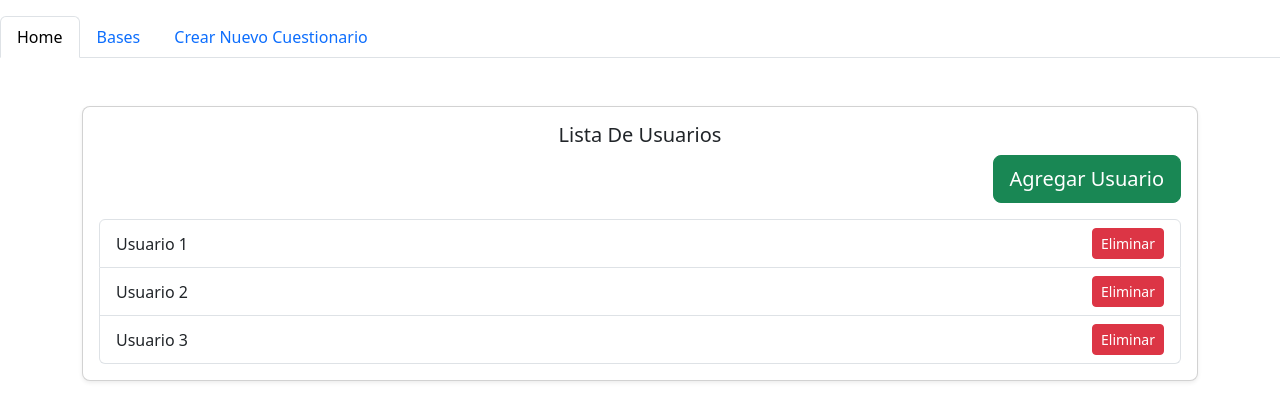
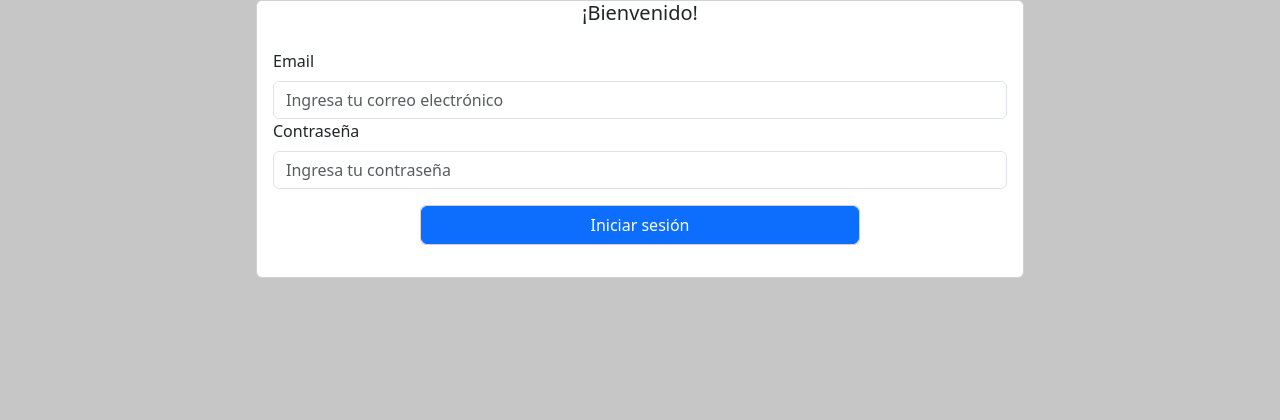
Before and after one commit to LuisSoria31/PROYECTO_FORMULARIOS, a React (Create React App) app: page /login in a window 1280 px wide. Shown: the top 420 px of the page. Built offline with nearby package versions, Linux system fonts and the light colour scheme.

Commit message:
Creacion del Login y del archivo del ruteo

```diff
--- a/package.json
+++ b/package.json
@@ -10,6 +10,7 @@
     "react": "^18.3.1",
     "react-bootstrap": "^2.10.4",
     "react-dom": "^18.3.1",
+    "react-router-dom": "^6.26.2",
     "react-scripts": "5.0.1",
     "web-vitals": "^2.1.4"
   },
--- /dev/null
+++ b/src/Login.js
@@ -0,0 +1,51 @@
+import { useState } from "react";
+import { Button, Card, Container, Form} from "react-bootstrap";
+
+const Login=()=>{
+
+const [datos, setDatos]=useState({})
+
+const recogerDatos=(e)=>{
+e.preventDefault()
+let datosN = datos
+datosN[e.target.name]=e.target.value
+setDatos(datosN)
+console.log(datos)
+}
+
+return(
+<>
+    <Container  style={{ backgroundColor: '#c6c6c6 ',height: '100vh',overflow:'auto'}} fluid className='p-0 m-0'>
+        <Card style={{width:'60%'}} className="mx-auto my-auto">
+            <Card.Title className="text-center">¡Bienvenido!</Card.Title>
+            <Card.Body>
+                <Form>
+                    <Form.Group>
+                        <Form.Label>Email</Form.Label>
+                        <Form.Control onChange={recogerDatos} type="email" name='email' placeholder="Ingresa tu correo electrónico"></Form.Control>
+                    </Form.Group>
+
+                    <Form.Group>
+                        <Form.Label>Contraseña</Form.Label>
+                        <Form.Control onChange={recogerDatos} type="password" name='password' placeholder="Ingresa tu contraseña"></Form.Control>
+                    </Form.Group>
+                </Form>
+                <Card style={{width:'60%'}} className="mx-auto my-3">
+                    <Button>Iniciar sesión</Button>
+                </Card>
+
+
+
+            </Card.Body>
+        </Card>
+
+    </Container>
+
+
+</>
+);
+
+
+}
+
+export default Login;
--- a/src/index.js
+++ b/src/index.js
@@ -1,16 +1,31 @@
 import React from 'react';
 import ReactDOM from 'react-dom/client';
 import './index.css';
-import App from './App';
 import reportWebVitals from './reportWebVitals';
 import 'bootstrap/dist/css/bootstrap.min.css';
 import Home from './home';
+import {
+  createBrowserRouter,
+  RouterProvider,
+} from "react-router-dom";
+import Login from './Login';
+
+
+const router = createBrowserRouter([
+  {
+    path: "/",
+    element: <Home/>,
+  },
+  {
+    path: "/login",
+    element: <Login/>,
+  },
+])
 
 const root = ReactDOM.createRoot(document.getElementById('root'));
 root.render(
   <React.StrictMode>
-    {/* <App /> */}
-    <Home/>
+ <RouterProvider router={router} />
   </React.StrictMode>
 );
 
```
Also changed, not shown: 1 other file (tests, documents, lock files or other folders).
